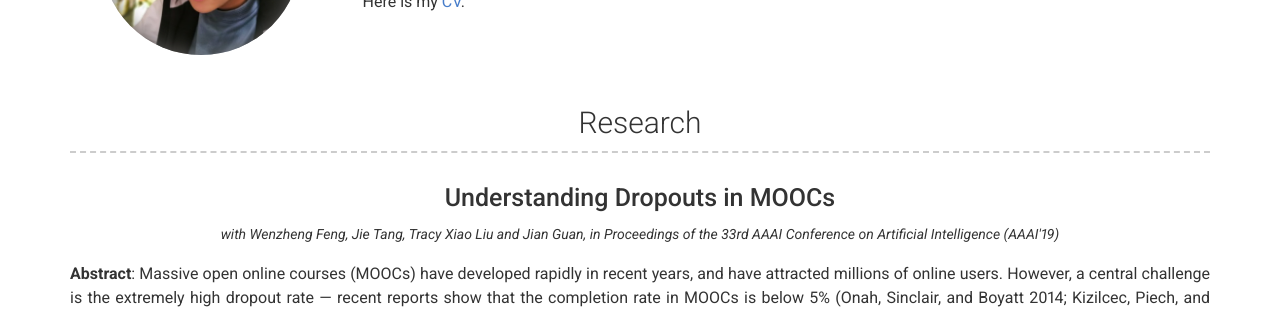
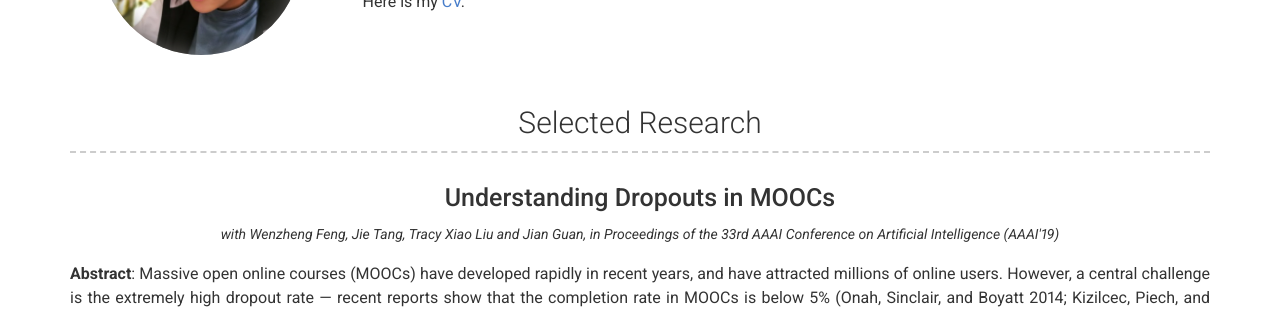
Before and after one commit to shuhuaizhang/shuhuaizhang.github.io, a Jekyll site: the page built from index.md, in a window 1280 px wide. Shown: the part 424-733 px from the top of the page. Built offline with Jekyll 4.4.1, drawn with Linux system fonts in a browser that asks for light colours; nearby versions of some CDN libraries.

Commit message:
Update _config.yml

```diff
--- a/_config.yml
+++ b/_config.yml
@@ -53,7 +53,7 @@ about_content: | # this will include new lines to allow paragraphs
   Here is my [CV](https://drive.google.com/file/d/1xsw1nfyQzpToSQbySktxu2YPEyzoFstQ/view?usp=sharing).
 
 # Projects Section
-projects_title: Research #(Use this to override about projects section title)
+projects_title: Selected Research #(Use this to override about projects section title)
 
 # Education Section
 education_title: Education #(Use this to override about education section title)
```
